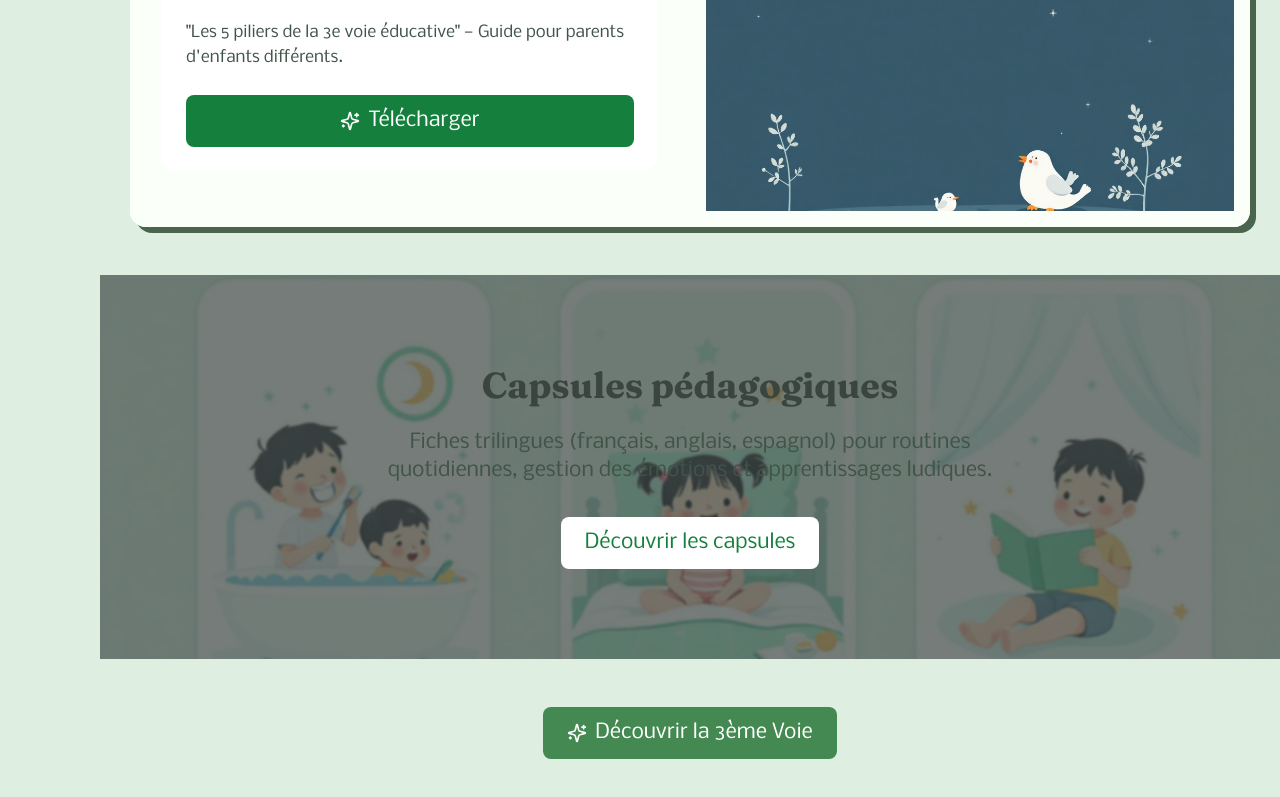
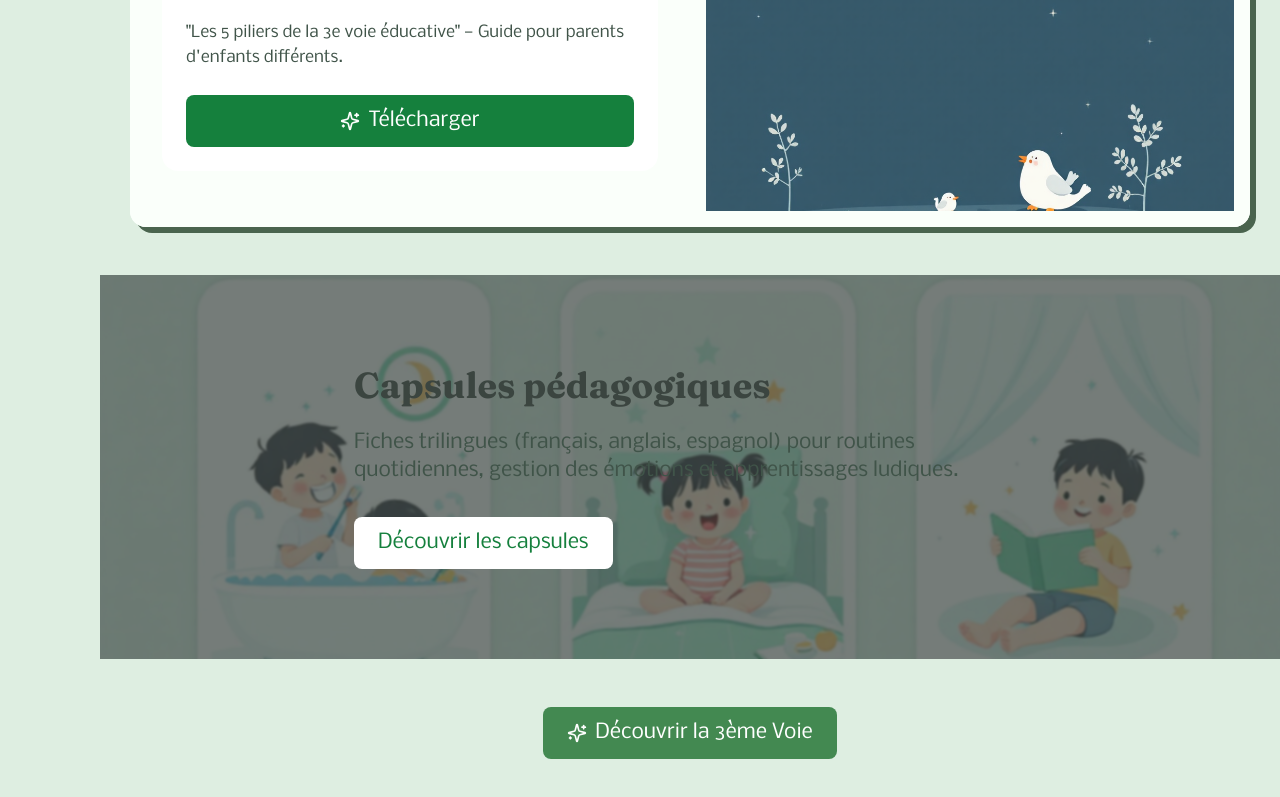
Before and after one commit to Marie3emeVoie/la-3eme-voie, a React (Vite) app: page / in a window 1280 px wide. Shown: the part 6486-7283 px from the top of the page. Built offline with nearby package versions, Linux system fonts and the light colour scheme.

Commit message:
modified:   src/App.jsx

```diff
--- a/src/App.jsx
+++ b/src/App.jsx
@@ -635,7 +635,7 @@ case 13: // Block 12 - Banner Capsules pédagogiques
         style={{ backgroundColor: 'rgba(59, 69, 64, 0.7)', backdropFilter: 'blur(1px)' }}
       ></div>
 
-      <div className="relative z-10 text-center text-white p-8">
+      <div className="relative z-10 text-left text-white p-8">
         <h2 className="text-4xl font-bold mb-6">{slides[index].title}</h2>
         <p className="text-xl mb-8 max-w-2xl mx-auto">
           Fiches trilingues (français, anglais, espagnol) pour routines quotidiennes,
```
